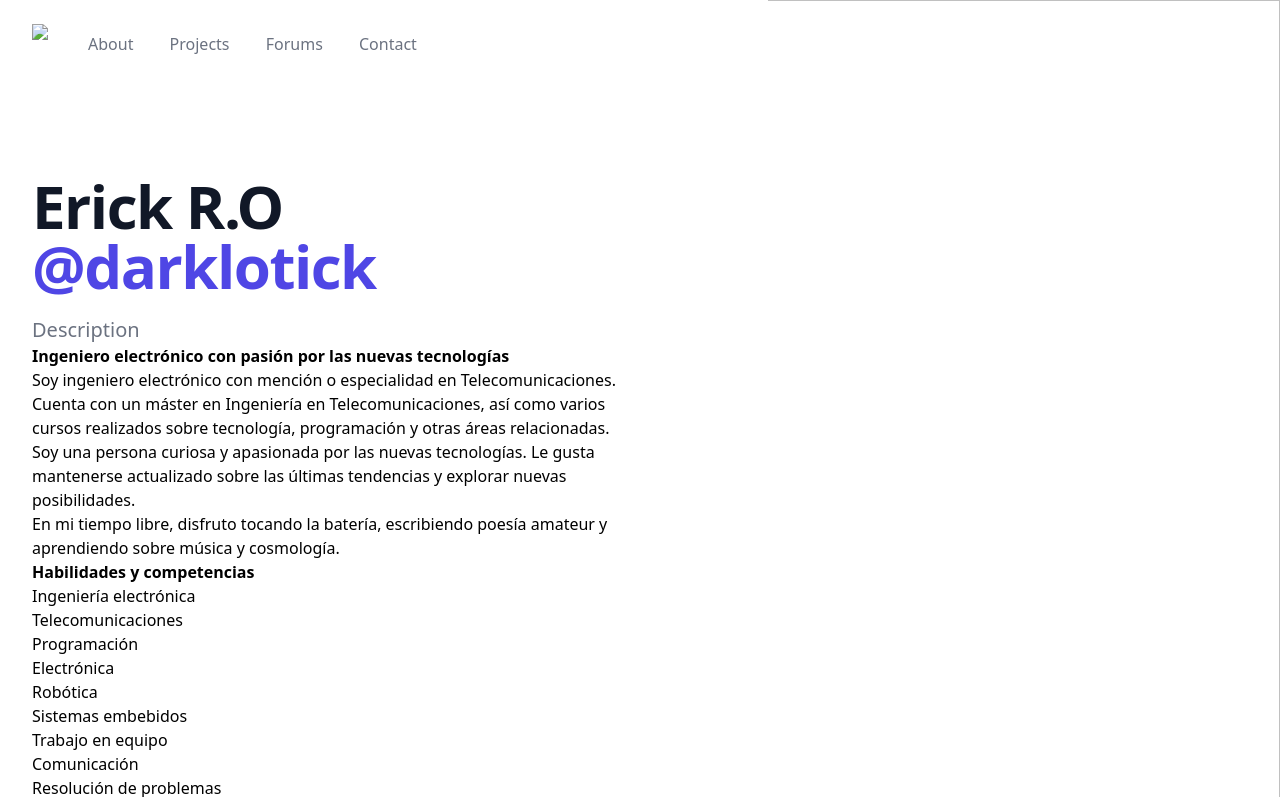
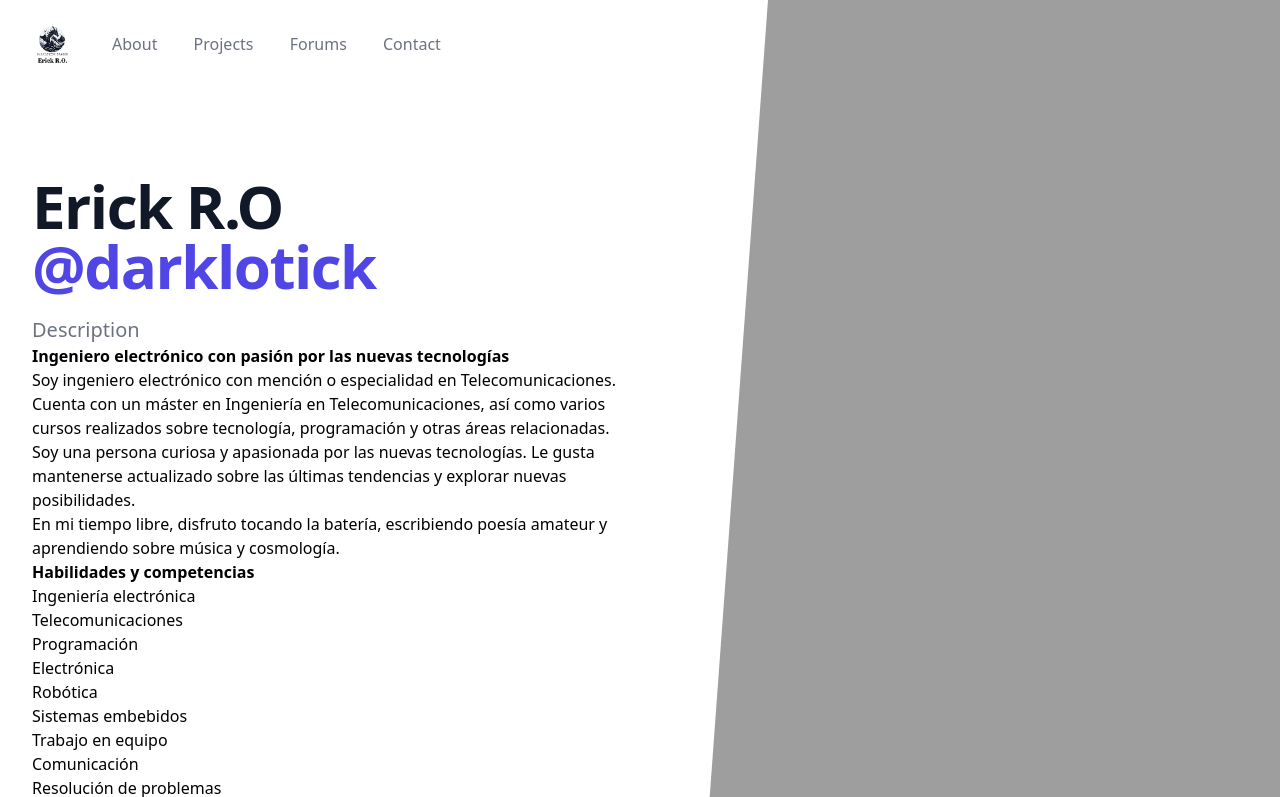
Before and after one commit to Erick-ro-23/my_newPage, a website: page src/index.html in a window 1280 px wide. Shown: the top 797 px of the page. Drawn offline with nearby package versions, Linux system fonts and the light colour scheme; the site is published under a folder, as on GitHub Pages, so addresses that start at the root find nothing; no server answers.

Commit message:
Corregido las imagenes solo era cmbiar la hubicacion de las mismas tipo img/imagen.bla

```diff
--- a/src/index.html
+++ b/src/index.html
@@ -25,7 +25,7 @@
                                     <a href="#">
                                         <span class="sr-only">Title</span>
                                         <img class="h-8 w-auto sm:h-10"
-                                            src="/src/img/Erick R.O..png">
+                                            src="img/Erick R.O..png">
                                     </a>
                                 </div>
                             </div>
@@ -103,7 +103,7 @@
             </div>
         </div>
         <div class="lg:absolute lg:inset-y-0 lg:right-0 lg:w-1/2">
-            <img class="h-56 w-full object-cover sm:h-72 md:h-96 lg:w-full lg:h-full" src="/src/img/IMG_2313.JPG"
+            <img class="h-56 w-full object-cover sm:h-72 md:h-96 lg:w-full lg:h-full" src="img/IMG_2313.JPG"
                 alt="">
         </div>
     </div>
```
